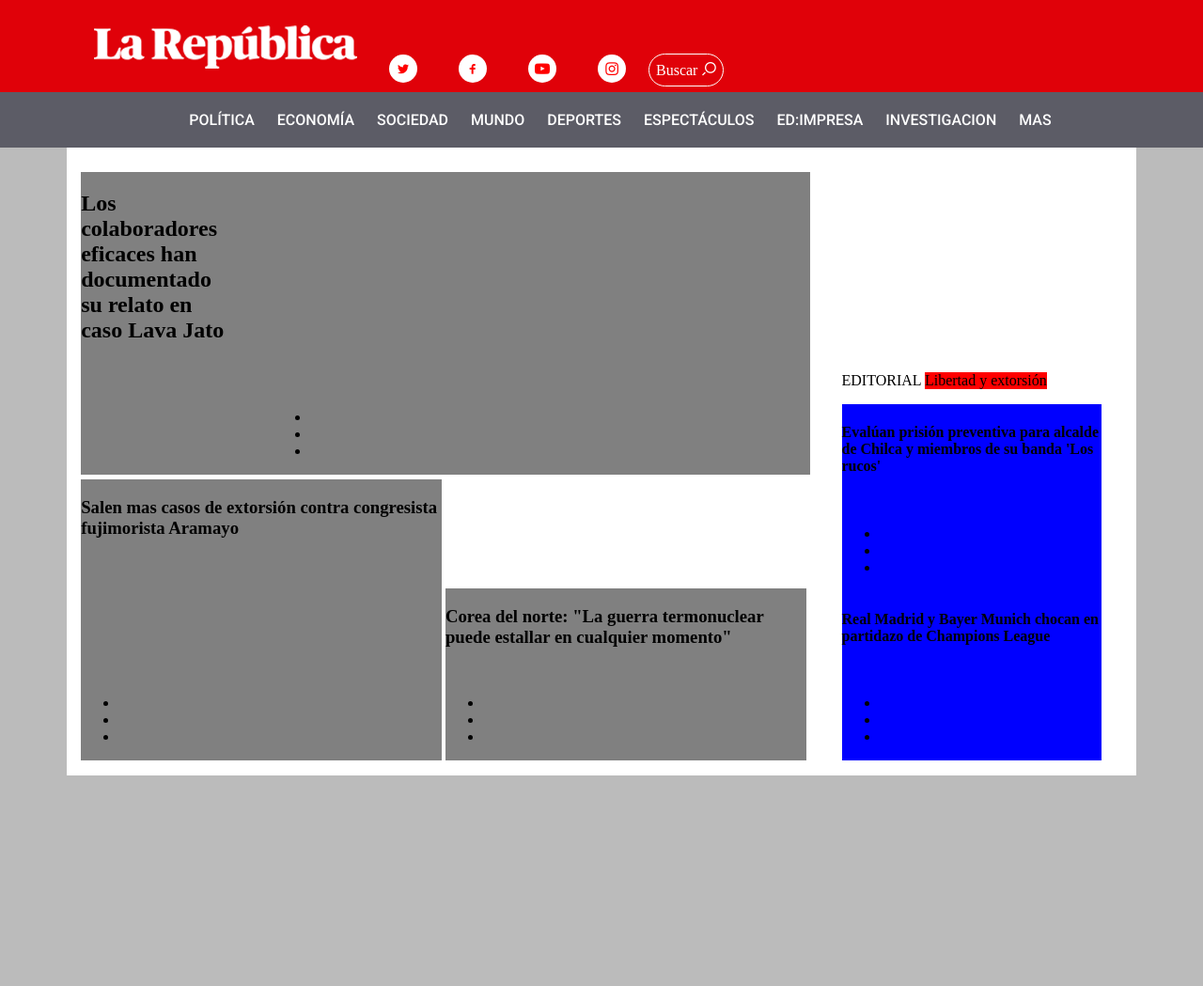
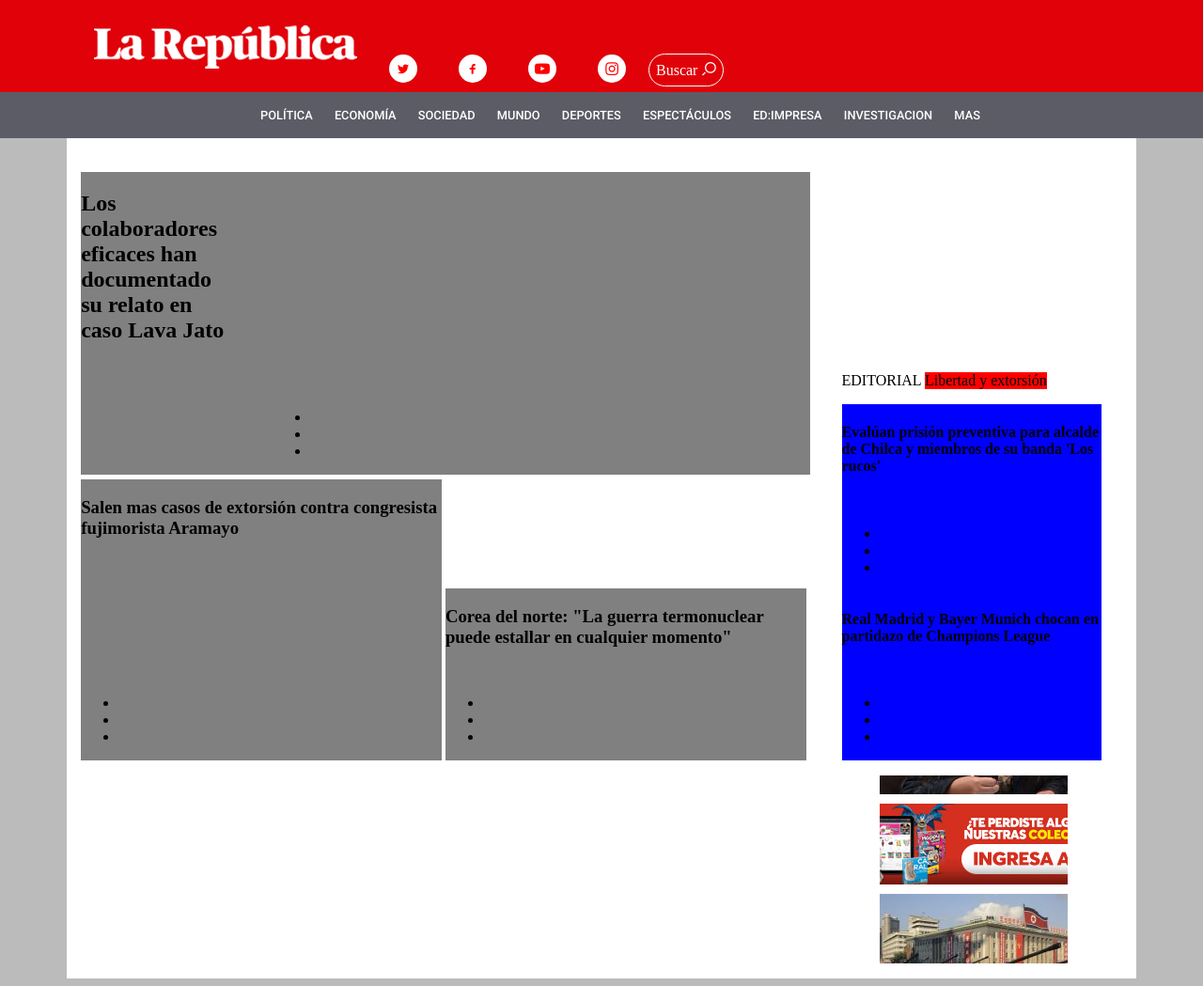
Before and after one commit to lesashley/LaRepublica, a plain HTML site: page index.html in a window 1280 px wide. Shown: the whole page at 94% size. Before the commit the page ends 833 px from the top, so only its background shows below. Drawn offline with Linux system fonts and the light colour scheme; files whose address does not match are found by name.

Commit message:
Insertando imagenes

```diff
--- a/assets/css/main.css
+++ b/assets/css/main.css
@@ -12,7 +12,8 @@ header{
 .sprite{
   background-image: url("../images/sprite.png");
   background-repeat: no-repeat;
-  z-index: 400;
+  /*z-index: 400;*/
+  /*position: absolute;*/
 }
 nav:nth-child(1){
   background-color: rgb(224, 1, 9);
@@ -72,6 +73,7 @@ ul{
 .mayus-nav{
   text-transform: uppercase;
   font-family: 'Roboto', sans-serif;
+  font-size: 0.8rem;
 }
 
 section{
@@ -137,3 +139,10 @@ h2{
 .ar-cuarto{
   background-color: blue;
 }
+
+.sprite-publicidad{
+  width: 200px;
+  height: 200px;
+  background-position: -300px -150px;
+  /*background-color: red;*/
+}
```
